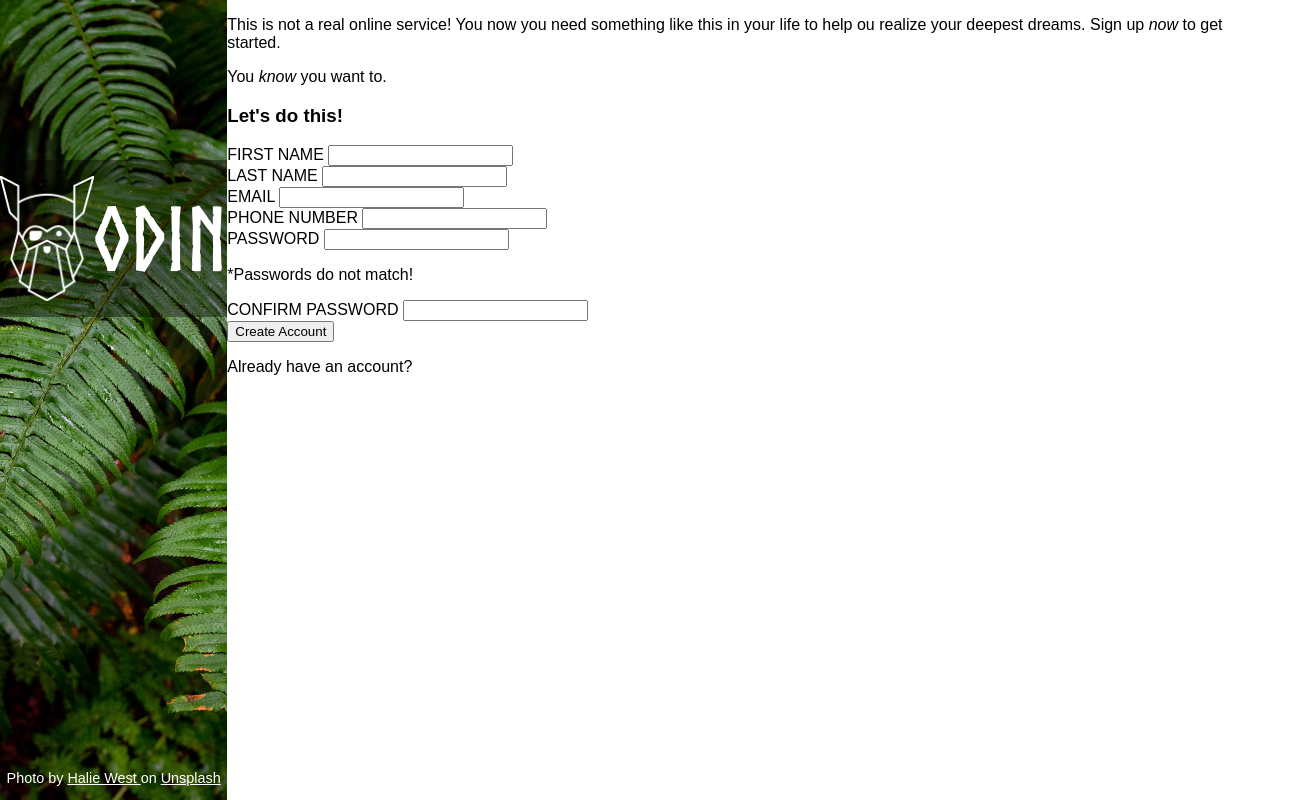
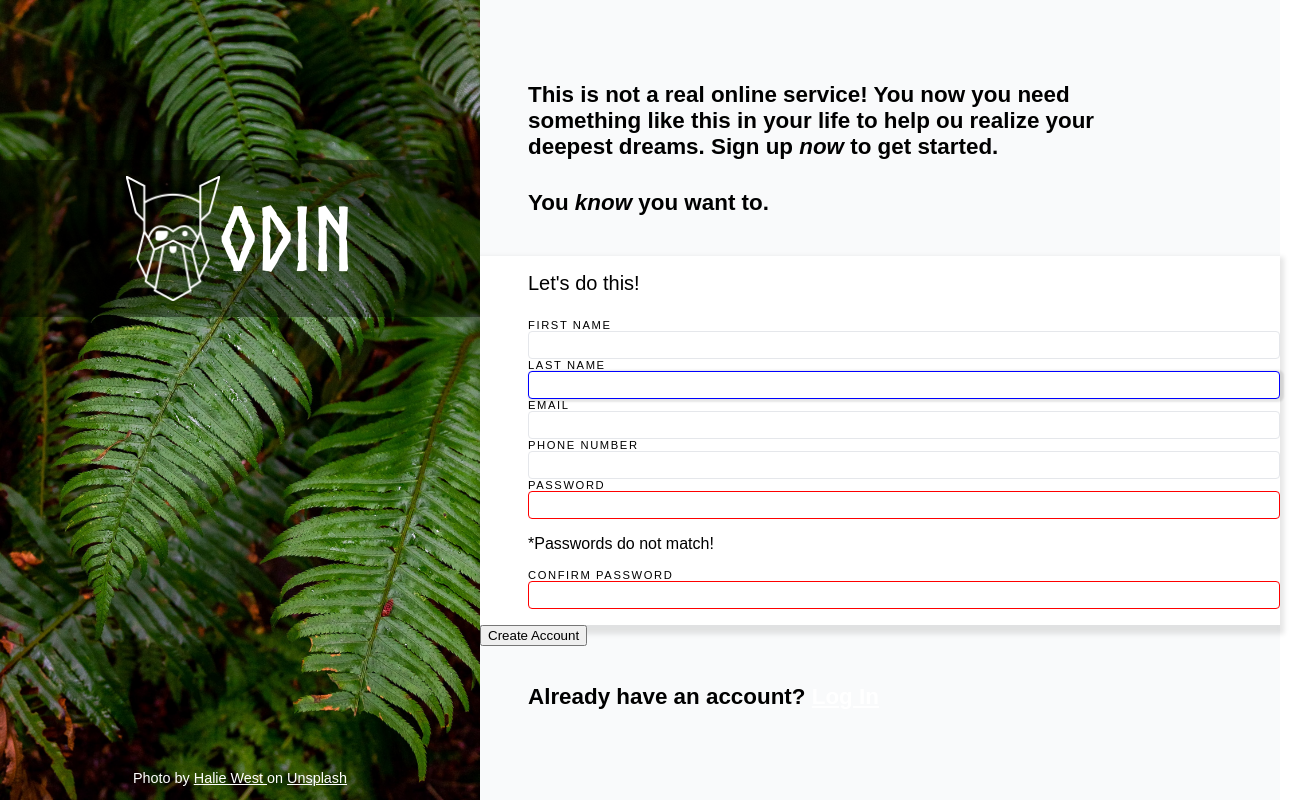
Before and after one commit to RosaleeKnight/sign-up-form, a plain HTML site: page index.html in a window 1280 px wide. Shown: the whole page, 1312 px wide, since content can reach past the window. Drawn offline with Linux system fonts and the light colour scheme.

Commit message:
Edit style.css add form input sections

```diff
--- a/style.css
+++ b/style.css
@@ -56,3 +56,83 @@ a {
 .attribution {
     font-size: 0.9rem;
 }
+
+.text-section {
+    display: flex;
+    flex: 5;
+    flex-direction: column;
+    justify-content: center;
+    background-color: #f9fafb;
+}
+
+.text-section > p {
+    font-size: 1.4rem;
+    margin-left: var(--left-space);
+    font-weight: bold;
+    max-width: 80%;
+    margin-bottom: 8px;
+}
+
+.text-section p:first-child {
+    margin-top: 0;
+}
+
+.inputs-section {
+    color: black;
+    background-color: white;
+    margin-top: 32px;
+    padding-top: 16px;
+    padding-bottom: 16px;
+    padding-left: var(--left-space);
+    box-shadow: 0 5px 5px 4px rgba(0, 0, 0, 0.1);
+}
+
+.inputs-section label {
+    font-size: 0.7rem;
+    letter-spacing: 0.1rem;
+    margin-bottom: 1px;
+}
+
+.inputs-section input {
+    box-sizing: border-box;
+    border: 1px solid #e5e7eb;
+    border-radius: 4px;
+    padding: 4px 8px;
+    width: 100%;
+    font-size: 1rem;
+    margin-right: 32px;
+}
+
+.inputs-section h3 {
+    font-size: 1.25rem;
+    font-weight: 400;
+    margin-top: 0;
+    margin-bottom: 24px;
+}
+
+.inputs > div {
+    display: flex;
+    flex-wrap: wrap;
+    column-gap: 84px;
+    row-gap: 18px;
+    margin-bottom: 18px;
+}
+
+.inputs label {
+    display: block;
+}
+
+input.focus {
+    border: 1px solid blue;
+    box-shadow: 2px 1px 2px 2px rgba(0, 0, 0, 0.1);
+}
+
+input.error {
+    border: 1px solid red;
+}
+
+.error-message {
+    margin-top: 0;
+    font-size: 0.8rem;
+    color: red;
+}
```
